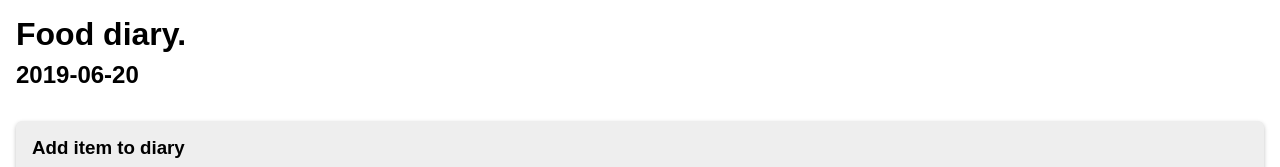
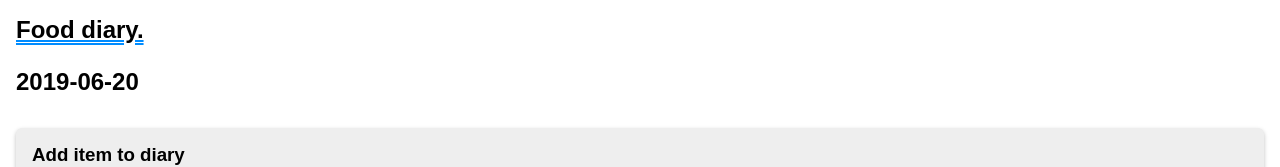
Before and after one commit to phazonoverload/sw-food-diary, a Nuxt app: page /diary in a window 1280 px wide. Shown: the top 167 px of the page. Built offline with nearby package versions, Linux system fonts and the light colour scheme; no server answers; a web font is replaced by a local one.

Commit message:
Change h1 title styling

```diff
--- a/assets/style.css
+++ b/assets/style.css
@@ -23,6 +23,10 @@ input {
 
 h1#title {
   margin-bottom: 1em;
+  font-size: 1.5em;
+  text-decoration: underline;
+  text-decoration-color: var(--theme);
+  text-decoration-style: double;
 }
 
 input,
--- a/pages/diary/index.vue
+++ b/pages/diary/index.vue
@@ -1,6 +1,6 @@
 <template>
   <div>
-    <h1>Food diary.</h1>
+    <h1 id='title'>Food diary.</h1>
     <h2>{{ this.date | moment('ddd Do MMM') }}</h2>
     <AddItem :date="date" :food='food' />
     <hr>
```
